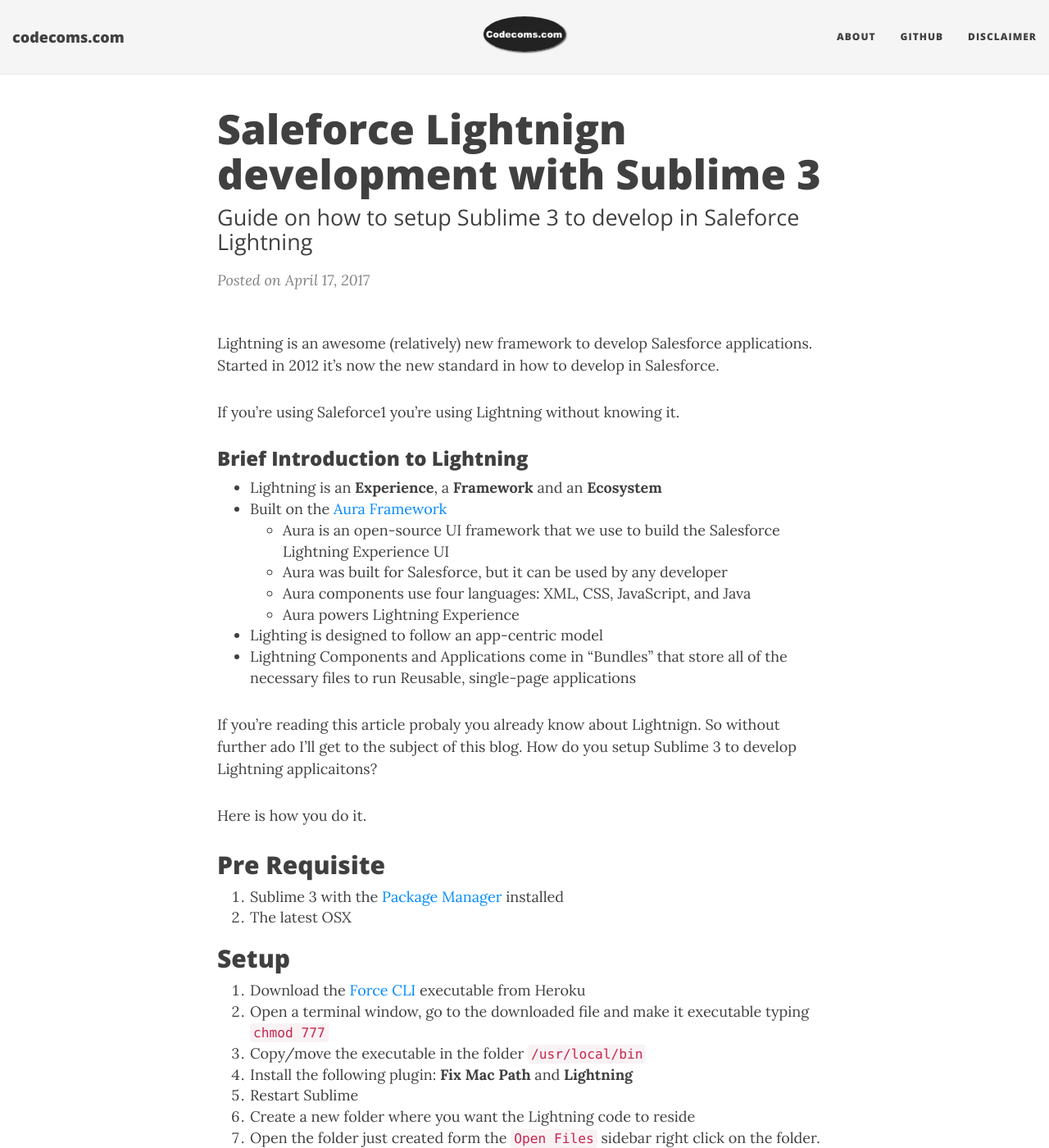
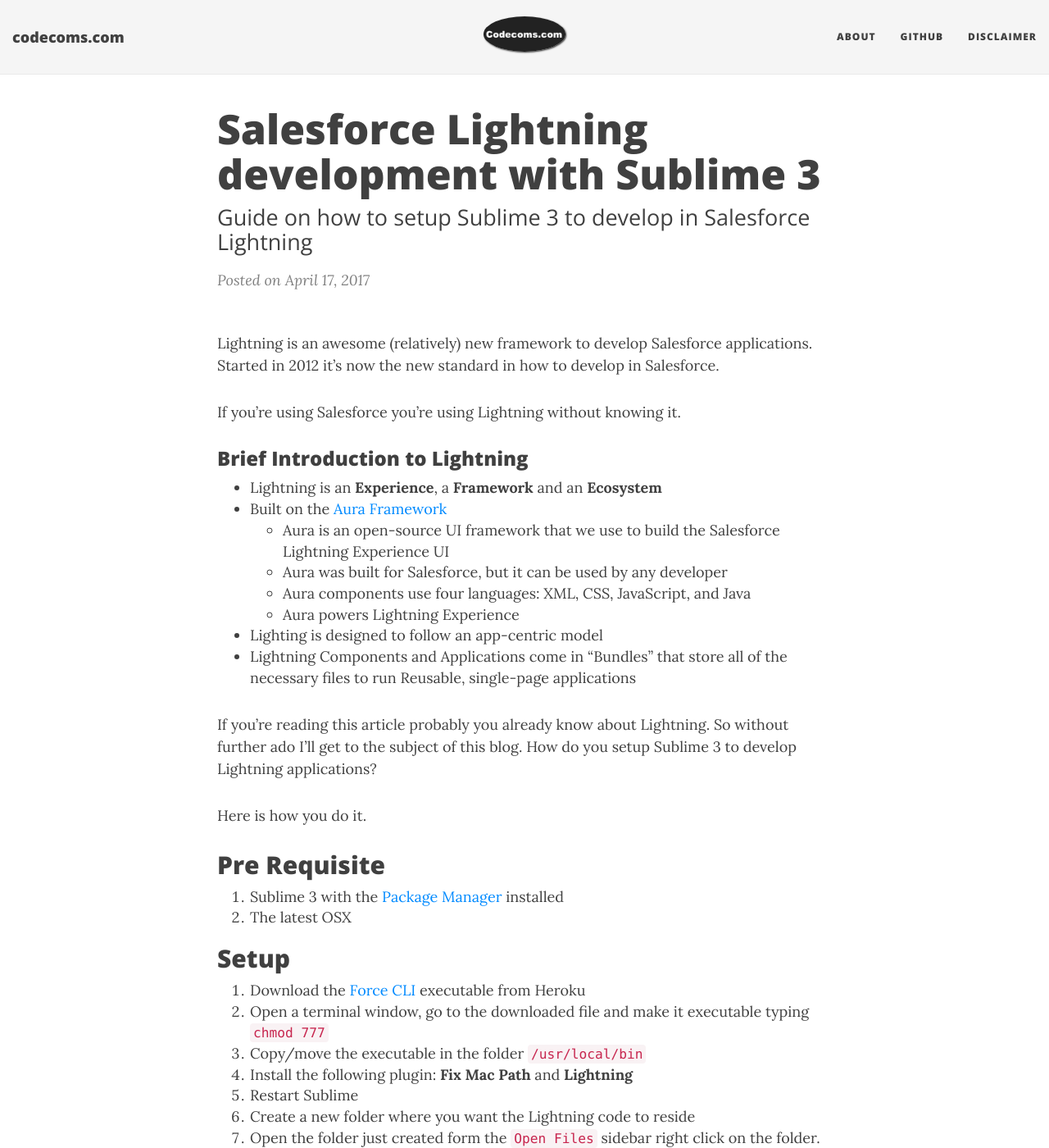
Before and after one commit to codecoms/codecoms.github.io, a Jekyll site: the page built from _posts/2017-04-17-Setup-Salesforce-Lightning-Development-With-Sublime3.md, in a window 1280 px wide and 1400 px high. Shown: the whole window at 82% size. Built offline with Jekyll 4.4.1, drawn with Linux system fonts in a browser that asks for light colours; nearby versions of some CDN libraries; some of the changed text lies outside the part shown.

Commit message:
Minor spelling corrections

```diff
--- a/_posts/2017-04-17-Setup-Salesforce-Lightning-Development-With-Sublime3.md
+++ b/_posts/2017-04-17-Setup-Salesforce-Lightning-Development-With-Sublime3.md
@@ -1,7 +1,7 @@
 ---
 layout: post
-title:  "Saleforce Lightnign development with Sublime 3"
-subtitle: "Guide on how to setup Sublime 3 to develop in Saleforce Lightning"
+title:  "Salesforce Lightning development with Sublime 3"
+subtitle: "Guide on how to setup Sublime 3 to develop in Salesforce Lightning"
 date:   2017-04-17 20:12:22
 author: "Federico"
 comments: true
@@ -17,7 +17,7 @@ categories: Blog
 
 Lightning is an awesome (relatively) new framework to develop Salesforce applications. Started in 2012 it's now the new standard in how to develop in Salesforce.
 
-If you're using Saleforce1 you're using Lightning without knowing it.
+If you're using Salesforce you're using Lightning without knowing it.
 
 ### Brief Introduction to Lightning
 - Lightning is an **Experience**, a **Framework** and an **Ecosystem**
@@ -30,7 +30,7 @@ If you're using Saleforce1 you're using Lightning without knowing it.
 - Lighting is designed to follow an app-centric model
 - Lightning Components and Applications come in "Bundles" that store all of the necessary files to run Reusable, single-page applications
 
-If you're reading this article probaly you already know about Lightnign. So without further ado I'll get to the subject of this blog. How do you setup Sublime 3 to develop Lightning applicaitons?
+If you're reading this article probably you already know about Lightning. So without further ado I'll get to the subject of this blog. How do you setup Sublime 3 to develop Lightning applications?
 
 Here is how you do it.
 
@@ -46,12 +46,12 @@ Here is how you do it.
 5. Restart Sublime
 6. Create a new folder where you want the Lightning code to reside
 7. Open the folder just created form the `Open Files` sidebar right click on the folder. A menu will appear, chose `Lightning`->`Salesforce Login`
-8. Login to the Salforce org as shown in the picture below
+8. Login to the Salesforce org as shown in the picture below
 9. You're ready rock and roll!!
 
 ## How it works
 1. Access the the menu by right click on your folder of choice
-2. Select `Fetch` and then select the componet and/or app you want to modify
-3. Select `Add` to add a controler and/or a helper
+2. Select `Fetch` and then select the component and/or app you want to modify
+3. Select `Add` to add a controller and/or a helper
 4. Select `Create` to create an `App`, a `Component` or an `Interface`
-5. Your code will be synched on save
+5. Your code will be synced on save
```
